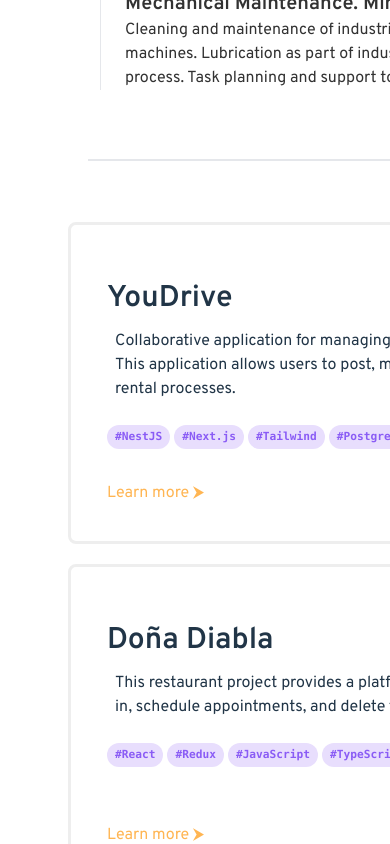
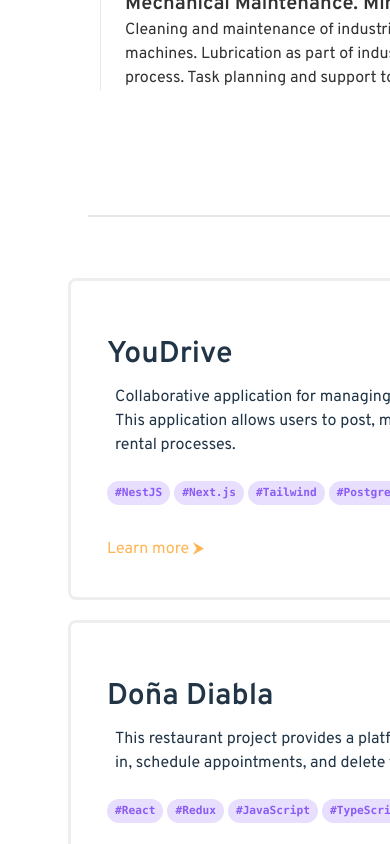
Before and after one commit to AlvarezMar/Portfolio-V2, a React (Vite) app: page / in a window 390 px wide. Shown: the part 1000-1844 px from the top of the page. Built offline with nearby package versions, Linux system fonts and the light colour scheme.

Commit message:
styles(views): add spacing to sections

```diff
--- a/src/views/About.tsx
+++ b/src/views/About.tsx
@@ -18,13 +18,12 @@ function About(){
                         <p>A passionate software developer who loves turning complex problems into simple, elegant solutions. My journey in the tech world is driven by curiosity, creativity, and a constant desire to learn and grow.</p>
 
                         <p>I am a versatile software developer with a solid technical background and hands-on experience in programming and information technology. My experience in electromechanical maintenance has equipped me with meticulous attention to detail and exceptional problem-solving skills, which I now apply to software development projects.</p>
+                    </div>
 
-                    </div>
                     <span className="font-bold mt-5">My current tech stack is:</span>
 
                     <TechStack/>
                 </div>
-
             </div>
         </section>
         </>
--- a/src/views/Contact.tsx
+++ b/src/views/Contact.tsx
@@ -9,7 +9,7 @@ function Contact(){
 
     return (
         <>
-        <section className="max-w-[1200px] mx-auto text-center px-2" id="Contact">
+        <section className="max-w-[1200px] mx-auto text-center px-2 my-60" id="Contact">
 
             <div className="mb-6">
                 <h1 className="text-8xl font-bold">Contact<span className="text-accent">.</span></h1>
--- a/src/views/Experience.tsx
+++ b/src/views/Experience.tsx
@@ -4,7 +4,7 @@ function Experience(){
 
     return (
         <>
-        <section className="max-w-[1200px] mx-auto px-2 sm:px-10" id="Experience">
+        <section className="max-w-[1200px] mx-auto mb-24 px-2 sm:px-10" id="Experience">
             <div className="flex place-items-center mb-8">
                 <h1 className="text-6xl font-extrabold">Experience<span className="text-accent">.</span></h1>
                 <hr className="w-full mx-5 border-t-2"/>
--- a/src/views/Projects.tsx
+++ b/src/views/Projects.tsx
@@ -5,7 +5,7 @@ function Projects(){
 
     return (
         <>
-        <section className="max-w-[1200px] mx-auto px-2 sm:px-10" id="Projects">
+        <section className="max-w-[1200px] mx-auto mb-24 px-2 sm:px-10" id="Projects">
             <div className="flex place-items-center mb-8">
                 <hr className="w-full mx-5 border-t-2"/>
                 <h1 className="text-6xl font-extrabold whitespace-nowrap">Projects<span className="text-accent">.</span></h1>
```
